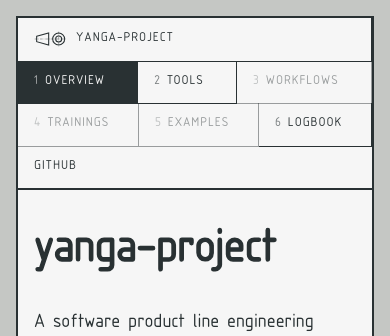
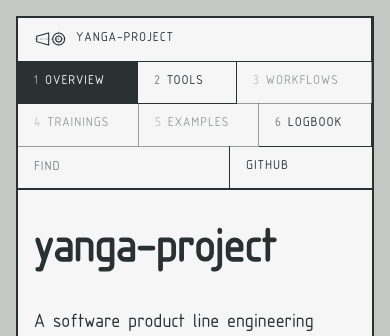
Before and after one commit to yanga-project/yanga-project.github.io, a Sphinx documentation site: the page built from docs/index.md, in a window 390 px wide. Shown: the top 336 px of the page. Built offline with Sphinx 7.4.7, drawn with Linux system fonts in a browser that asks for light colours.

Commit message:
feat: add site search and llms.txt

```diff
--- a/docs/_theme/drawing/layout.html
+++ b/docs/_theme/drawing/layout.html
@@ -1,5 +1,5 @@
 <!doctype html>
-<html lang="en">
+<html lang="en" data-content_root="{{ content_root }}">
 <head>
 <meta charset="utf-8">
 <meta name="viewport" content="width=device-width, initial-scale=1">
@@ -7,6 +7,13 @@
 <link rel="icon" href="{{ pathto('_static/logo.svg', 1) }}" type="image/svg+xml">
 <link rel="stylesheet" href="{{ pathto('_static/pygments.css', 1) }}">
 <link rel="stylesheet" href="{{ pathto('_static/sheet.css', 1) }}">
+{#- The blocks the basic theme's search page fills. #}
+{%- block scripts %}
+{%- for js in script_files %}
+{{ js_tag(js) }}
+{%- endfor %}
+{%- endblock %}
+{%- block extrahead %}{% endblock %}
 </head>
 <body>
 <main class="sheet{% if "/" in pagename %} entry{% endif %}">
@@ -30,11 +37,14 @@
     <span class="reserved" title="Not issued yet"><span class="no">{{ loop.index }}</span>{{ name }}</span>
     {%- endif %}
     {%- endfor %}
+    <form class="find" action="{{ pathto('search') }}" method="get">
+      <input type="search" name="q" placeholder="Find" aria-label="Search the site">
+    </form>
     <a class="gh" href="https://github.com/yanga-project">GitHub</a>
   </nav>
 
-  <div class="page">
-  {{ body }}
+  <div class="page" role="main">
+  {% block body %}{{ body }}{% endblock %}
 
   {%- if current.no %}
     <table class="title" aria-label="Title block">
--- /dev/null
+++ b/docs/_theme/drawing/search.html
@@ -0,0 +1,31 @@
+{#- The sheet index already has the search box, so the search page keeps only the progress line for searchtools.js, and drops the multi-word hint. #}
+{%- extends "basic/search.html" %}
+{%- block searchbox %}<span id="search-progress"></span>{% endblock %}
+{%- block searchtext %}{% endblock %}
+{#- Shorter result line. addTranslations is the call Sphinx's own translations.js makes. #}
+{%- block scripts %}
+{{ super() }}
+<script>
+Documentation.addTranslations({
+  locale: "en",
+  plural_expr: "n === 1 ? 0 : 1",
+  messages: {
+    "Search finished, found one page matching the search query.": [
+      "Found one page matching the search query.",
+      "Found ${resultCount} pages matching the search query.",
+    ],
+  },
+});
+// Sphinx hands the search words to the result page only once. Putting them in the link keeps them for every result opened.
+const addHighlight = (event) => {
+  const link = event.target.closest("#search-results a");
+  const query = new URLSearchParams(window.location.search).get("q");
+  if (!link || !query) return;
+  const url = new URL(link.href);
+  url.searchParams.set("highlight", query);
+  link.href = url;
+};
+document.addEventListener("click", addHighlight);
+document.addEventListener("auxclick", addHighlight);
+</script>
+{%- endblock %}
--- a/docs/_theme/drawing/static/sheet.css
+++ b/docs/_theme/drawing/static/sheet.css
@@ -51,7 +51,23 @@ a { color: inherit; }
 .index .current { background: var(--ink); color: var(--paper); }
 .index .reserved { opacity: .45; }
 .index .no { opacity: .6; margin-right: 6px; }
-.index .gh { margin-left: auto; border-right: 0; border-left: var(--thin) solid var(--ink); }
+.index .find { margin-left: auto; padding: 0; border-left: var(--thin) solid var(--ink); }
+.index .find input {
+  height: 100%; width: 12em; padding: 12px 16px; border: 0; background: transparent; color: inherit;
+  font: inherit;
+}
+.index .find input::placeholder { color: inherit; opacity: .6; text-transform: uppercase; letter-spacing: .08em; }
+.index .find input:focus { outline: 0; box-shadow: inset 0 -3px 0 var(--ink); }
+.index .gh { border-right: 0; }
+/* searchtools.js adds a "Search Results" heading under the page's own "Search" title. */
+#search-results > h2 { display: none; }
+/* Search words on the opened page. In a diagram sphinx_highlight.js puts a rect behind the whole label. */
+span.highlighted { background: var(--ink); color: var(--paper); }
+svg rect.highlighted { fill: var(--ink); }
+svg rect.highlighted + text { fill: var(--paper); }
+#search-results ul { list-style: none; padding: 0; }
+#search-results li { padding: 10px 0; border-bottom: var(--thin) solid var(--ink); }
+#search-results li p { margin: 4px 0 0; font-size: 13px; }
 
 /* osifont has one weight; titles get a thicker pen, as drawings use wider line widths for titles. */
 h1, h2, .title .big { -webkit-text-stroke: .035em currentColor; }
@@ -79,6 +95,7 @@ td a:hover, .detail a:hover { color: var(--info); border-color: var(--info); }
 
 /* Page content runs full width; the parts list and the title block share the bottom strip side by side. */
 .page { display: grid; grid-template-columns: minmax(0, 1.4fr) minmax(0, 1fr); }
+.page > * { grid-column: 1 / -1; }
 .page > section { display: contents; }
 .page > section > * { grid-column: 1 / -1; }
 .page > section > table.parts { grid-column: 1; align-self: start; margin: 36px 0 0 -48px; }
@@ -113,7 +130,7 @@ pre { border: var(--thin) solid var(--ink); padding: 12px 16px; overflow-x: auto
   .index { flex-wrap: wrap; }
   .index > * { flex: 1 1 auto; border-bottom: var(--thin) solid var(--ink); margin-bottom: -1px; }
   .index .home { flex-basis: 100%; }
-  .index .gh { margin-left: 0; border-left: 0; }
+  .index .find { margin-left: 0; border-left: 0; }
 }
 @media (max-width: 760px) {
   .sheet { width: auto; margin: 16px; padding: 0 16px; outline: 0; }
--- a/docs/conf.py
+++ b/docs/conf.py
@@ -5,7 +5,7 @@ project = "yanga-project"
 copyright = "2026, Alexandru Maxiniuc"
 author = "Alexandru Maxiniuc"
 
-extensions = ["myst_parser"]
+extensions = ["myst_parser", "sphinx_llms_txt"]
 myst_enable_extensions = ["colon_fence", "attrs_block"]
 source_suffix = [".md"]
 exclude_patterns = ["_build", "_theme", "Thumbs.db", ".DS_Store"]
--- a/pyproject.toml
+++ b/pyproject.toml
@@ -9,4 +9,5 @@ dev = [
   "myst-parser>=4",
   "sphinx>=8",
   "sphinx-autobuild>=2024.10.3,<2025",
+  "sphinx-llms-txt>=0.7",
 ]
```
Also changed, not shown: other parts of docs/_theme/drawing/layout.html (+5 -0 lines), 1 other file.
